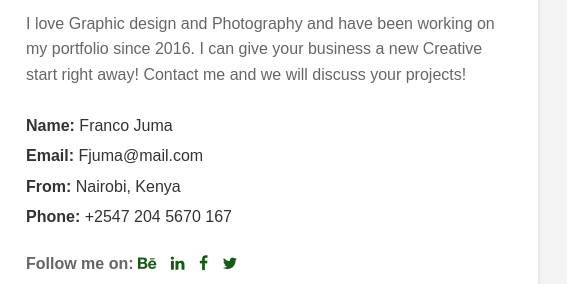
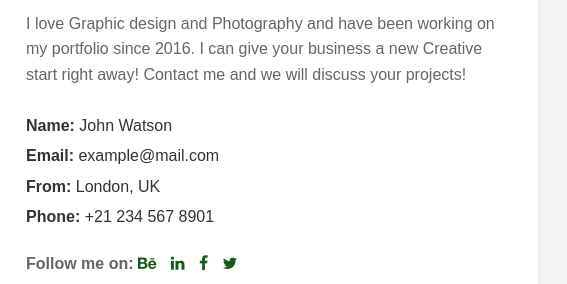
Before and after one commit to IamSamDdev/web-group-assignment, a plain HTML site: page index.html in a window 1280 px wide. Shown: the part 325-609 px from the top of the page, 614-1181 px from the left. Drawn offline with Linux system fonts and the light colour scheme.

Commit message:
about section

```diff
--- a/index.html
+++ b/index.html
@@ -24,10 +24,10 @@
 
             <!-- contact info -->
             <div class="info">
-                <p><strong>Name:</strong> Franco Juma</p>
-                <p><strong>Email:</strong> Fjuma@mail.com</p>
-                <p><strong>From:</strong> Nairobi, Kenya</p>
-                <p><strong>Phone:</strong> +2547 204 5670 167</p>
+                <p><strong>Name:</strong> John Watson</p>
+                <p><strong>Email:</strong> example@mail.com</p>
+                <p><strong>From:</strong> London, UK</p>
+                <p><strong>Phone:</strong> +21 234 567 8901</p>
             </div>
 
             <!-- Social media links -->
```
